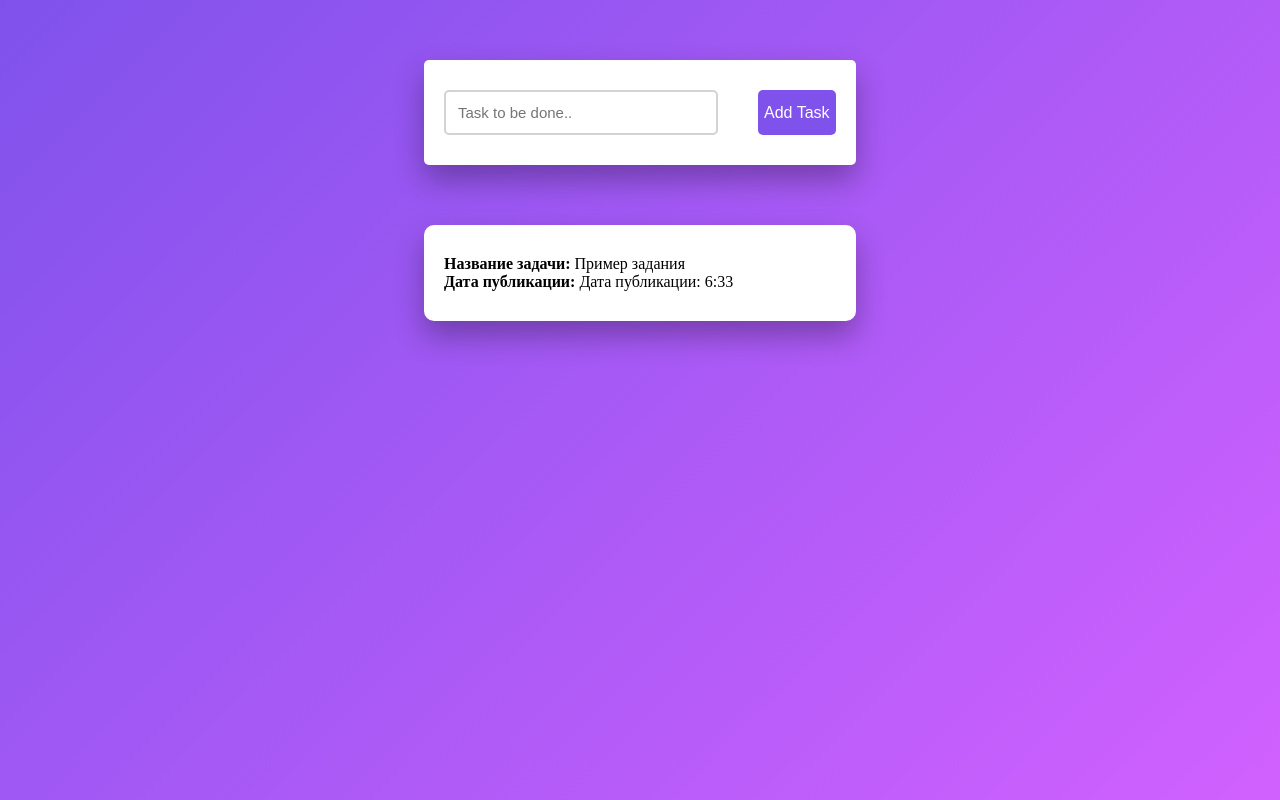
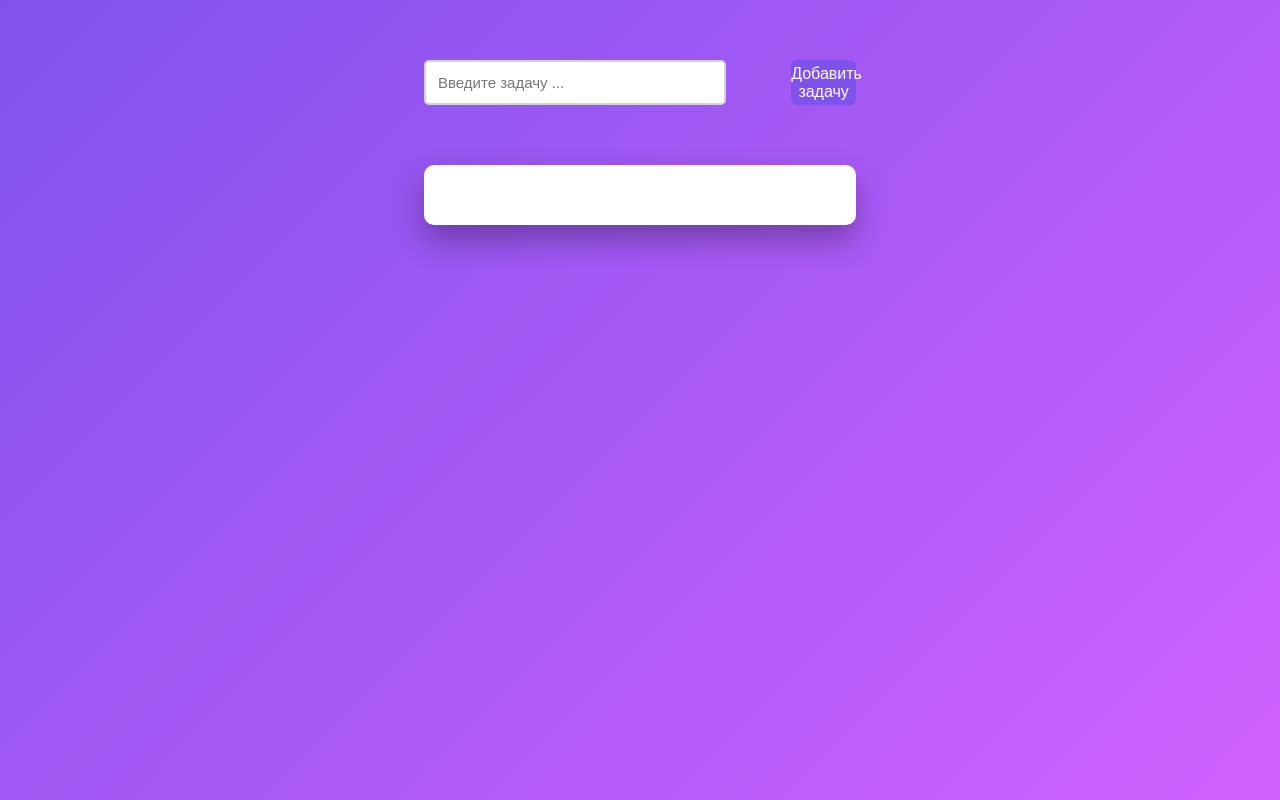
Before and after one commit to skr1pt11/vueToDoList, a Vue app: page / in a window 1280 px wide. Built offline with nearby package versions, Linux system fonts and the light colour scheme.

Commit message:
middle Project

```diff
--- a/public/index.html
+++ b/public/index.html
@@ -8,6 +8,5 @@
   </head>
   <body>
     <div id="app"></div>
-    <!-- built files will be auto injected -->
   </body>
 </html>
--- a/src/App.vue
+++ b/src/App.vue
@@ -1,41 +1,52 @@
 <template>
   <div class="container">
-    <task-form @create="addTask"/>
-    <task-list :tasks="tasks" />
+    <my-input v-model="task" />
+    <my-button @click="addTask">Добавить задачу</my-button>
+    <task-list :tasks="tasks" @remove="deleteTask" />
   </div>
 </template>
 
 <script>
-import TaskForm from "./components/TaskForm.vue";
 import TaskList from "./components/TaskList.vue";
 export default {
+  name: "app",
   components: {
-    TaskForm,
     TaskList,
   },
   data() {
     return {
-      tasks: [
-        {
-          title: "Пример задания",
-          time:
-            "Дата публикации: " +
-            new Date().getHours() +
-            ":" +
-            new Date().getMinutes(),
-          id: new Date().getTime(),
-        },
-      ],
+      task: "",
+      elementForAdd: {},
+      tasks: [],
     };
   },
   methods: {
-    addTask(task) {
-      this.tasks.push(task)
+    deleteTask(task) {
+      const index = this.tasks.indexOf(task);
+      if (index === -1) {
+        return;
+      }
+      this.tasks.splice(index, 1);
+    },
+    addTask() {
+      if (this.task === "") return;
+      const timeString = new Date().getHours() + ":" + new Date().getMinutes();
+      this.elementForAdd.time = timeString;
+      this.elementForAdd.id = Date.now();
+      this.elementForAdd.text = this.task;
+      this.elementForAdd.status = 'Нет';
+      this.tasks.push(this.elementForAdd);
+      this.task = "";
+      this.elementForAdd = {
+        time: "",
+        id: "",
+        text: "",
+        status: "",
+      };
     },
   },
 };
 </script>
-
 <style>
 *,
 *:before,
@@ -58,7 +69,4 @@ body {
   top: 30px;
   padding: 30px 40px;
 }
-.completed{
-    text-decoration: line-through;
-}
 </style>
--- /dev/null
+++ b/src/UI/MyButton.vue
@@ -0,0 +1,27 @@
+<template>
+  <button class="button">
+    <slot></slot>
+  </button>
+</template>
+<script>
+export default {
+  name: "my-button",
+};
+</script>
+<style scoped>
+.button {
+  position: relative;
+  float: right;
+  width: 15%;
+  height: 45px;
+  border-radius: 6px;
+  font-family: "Poppins", sans-serif;
+  font-weight: 500;
+  font-size: 16px;
+  background-color: #8052ec;
+  border: none;
+  color: #ffffff;
+  cursor: pointer;
+  outline: none;
+}
+</style>
--- /dev/null
+++ b/src/UI/MyInput.vue
@@ -0,0 +1,35 @@
+<template>
+  <input
+    placeholder="Введите задачу ..."
+    type="text"
+    class="input"
+    :value="modelValue"
+    @input="$emit('update:modelValue', $event.target.value)"
+  />
+</template>
+<script>
+export default {
+  name: "my-input",
+  props: ["modelValue"],
+  emits: ["update:modelValue"],
+};
+</script>
+<style scoped>
+.input {
+  width: 70%;
+  width: 70%;
+  height: 45px;
+  font-family: "Poppins", sans-serif;
+  font-size: 15px;
+  border: 2px solid #d1d3d4;
+  padding: 12px;
+  color: #111111;
+  font-weight: 500;
+  position: relative;
+  border-radius: 5px;
+}
+.input:focus {
+  outline: none;
+  border-color: #8052ec;
+}
+</style>
--- /dev/null
+++ b/src/UI/index.js
@@ -0,0 +1,3 @@
+import MyButton from "@/UI/MyButton.vue";
+import MyInput from "@/UI/MyInput.vue";
+export default [MyButton, MyInput]
--- /dev/null
+++ b/src/components/OneTask.vue
@@ -0,0 +1,36 @@
+<template>
+  <div class="newtask">
+    <p><strong class="black">Задача: </strong>{{ task.text }}</p>
+    <p><strong class="black">Время: </strong>{{ task.time }}</p>
+    <p><strong class="black">Выполнена: </strong>{{ task.status }}</p>
+    <my-button @click="$emit('remove', task)">Удалить</my-button>
+  </div>
+</template>
+<script>
+export default {
+  name: "one-task",
+  props: {
+    task: {
+      type: Object,
+      required: true,
+    },
+  },
+};
+</script>
+<style scoped>
+.newtask {
+  margin-bottom: 15px;
+  position: relative;
+  background-color: #73afa0;
+  padding: 30px 20px;
+  border-radius: 5px;
+  box-shadow: 0 15px 30px rgba(0, 0, 0, 0.3);
+  height: 150px;
+}
+.newtask p {
+  color: whitesmoke;
+}
+.black{
+  color: black;
+}
+</style>
--- a/src/components/TaskForm.vue
+++ /dev/null
@@ -1,71 +0,0 @@
-<template>
-  <div id="newtask">
-    <input type="text" placeholder="Task to be done.." v-model.trim="task.title" />
-    <button id="push" @click="addTask">Add Task</button>
-  </div>
-</template>
-<script>
-export default {
-  data() {
-    return {
-      task: {
-        title: "",
-      },
-    };
-  },
-  methods: {
-    addTask() {
-      if (this.task.title.length === 0) return;
-      this.task.id = new Date().getTime();
-      this.task.time = new Date().getHours() + ":" + new Date().getMinutes();
-      this.$emit("create", this.task);
-      this.task = {
-        title: "",
-      };
-    },
-  },
-};
-</script>
-
-<style scoped>
-#newtask {
-  position: relative;
-  background-color: #ffffff;
-  padding: 30px 20px;
-  border-radius: 5px;
-  box-shadow: 0 15px 30px rgba(0, 0, 0, 0.3);
-}
-#newtask input {
-  width: 70%;
-  width: 70%;
-  height: 45px;
-  font-family: "Poppins", sans-serif;
-  font-size: 15px;
-  border: 2px solid #d1d3d4;
-  padding: 12px;
-  color: #111111;
-  font-weight: 500;
-  position: relative;
-  border-radius: 5px;
-}
-#newtask input:focus {
-  outline: none;
-  border-color: #8052ec;
-}
-
-#newtask button {
-  position: relative;
-  float: right;
-  width: 20%;
-  height: 45px;
-  border-radius: 5px;
-  font-family: "Poppins", sans-serif;
-  font-weight: 500;
-  font-size: 16px;
-  background-color: #8052ec;
-  border: none;
-  color: #ffffff;
-  cursor: pointer;
-  outline: none;
-}
-</style>
--- a/src/components/TaskList.vue
+++ b/src/components/TaskList.vue
@@ -1,29 +1,41 @@
 <template>
-  <div id="tasks" v-for="task in tasks" :key="task.id">
-    <p><strong>Название задачи: </strong> {{ task.title }}</p>
-    <p><strong>Дата публикации: </strong>{{ task.time }}</p>
-    <!-- <button class="delete"><img src="../img/trash.jpg" alt="trash" /></button> -->
+  <div class="tasks">
+    <one-task
+      v-for="task in tasks"
+      :task="task"
+      :key="task.id"
+      @remove="deleteTask"
+    />
   </div>
 </template>
-
 <script>
+import OneTask from "./OneTask.vue";
 export default {
+  name: "task-list",
+  components: {
+    OneTask,
+  },
   props: {
     tasks: {
       type: Array,
       required: true,
+      default: () => [],
+    },
+  },
+  methods: {
+    deleteTask(task) {
+      this.$emit("remove", task);
     },
   },
 };
 </script>
-
 <style scoped>
-#tasks{
+.tasks {
   background-color: #ffffff;
   padding: 30px 20px;
   margin-top: 60px;
   border-radius: 10px;
-    box-shadow: 0 15px 30px rgba(0,0,0,0.3);
+  box-shadow: 0 15px 30px rgba(0, 0, 0, 0.3);
   width: 100%;
   position: relative;
 }
--- a/src/main.js
+++ b/src/main.js
@@ -2,5 +2,10 @@ import { createApp } from 'vue'
 
 import App from './App.vue'
 
+import components from "@/UI/index"
 
-createApp(App).mount('#app')
+const app = createApp(App)
+components.forEach((component) => {
+   app.component(component.name, component);
+ });
+app.mount('#app')
```
Lines whose indentation alone changed are shown as unchanged.
